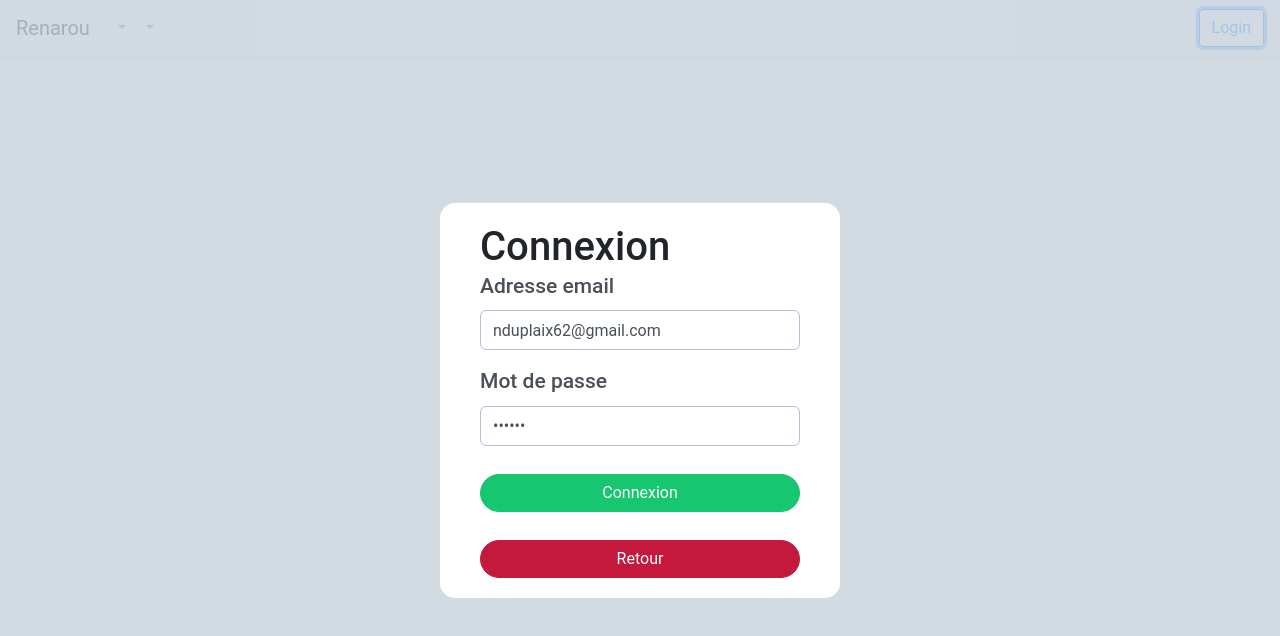
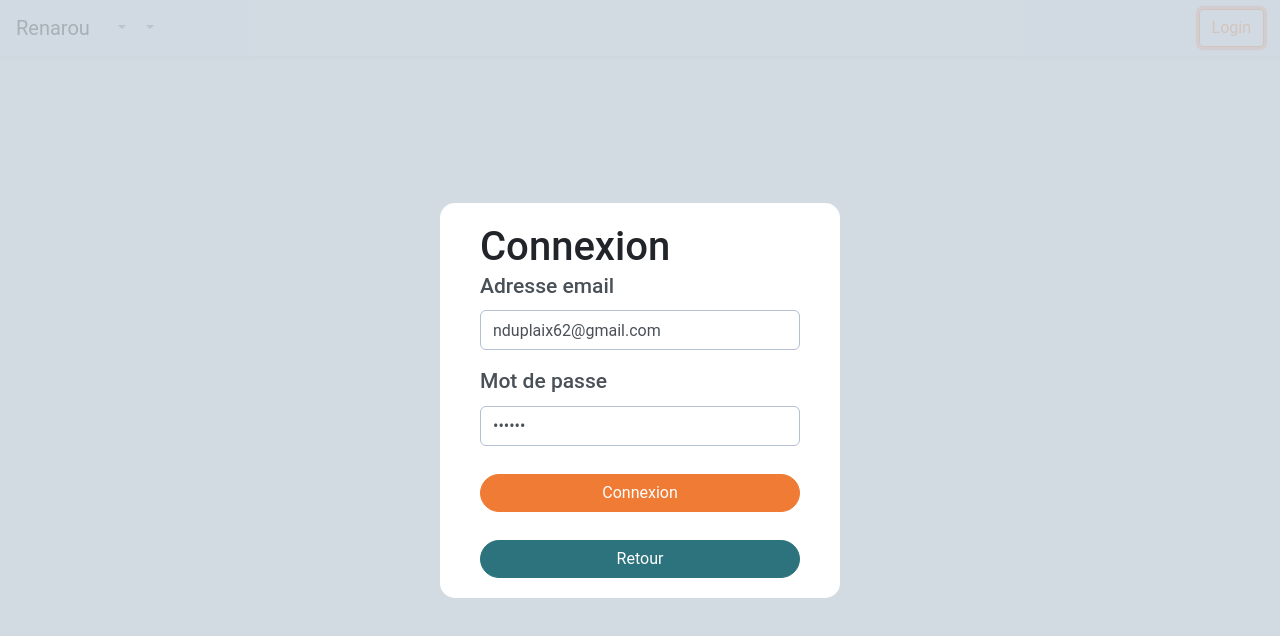
Before and after one commit to Nduplaix/renarou, a Vue app: page /404 in a window 1280 px wide. Both pictures are taken after a click on the button "Login". Shown: the top 636 px of the page. Built offline with nearby package versions, Linux system fonts and the light colour scheme.

Commit message:
[FEAT] edit style (navbar, colors, pagination)

```diff
--- a/src/assets/scss/_variables.scss
+++ b/src/assets/scss/_variables.scss
@@ -1,6 +1,6 @@
 /** Bootstrap colors **/
-$wd-primary: #007bff;
-$wd-secondary: #5a6169;
+$wd-primary: #F07B35;
+$wd-secondary: #2C737D;
 $wd-danger: #c4183c;
 $wd-info: #00b8d8;
 $wd-success: #17c671;
--- a/src/assets/scss/app.scss
+++ b/src/assets/scss/app.scss
@@ -19,5 +19,9 @@ body {
     .disabled {
       cursor: not-allowed;
     }
+
+    .btn-primary, .btn-secondary {
+      color: $wd-white;
+    }
   }
 }
--- a/src/components/Carousel/ImageList.vue
+++ b/src/components/Carousel/ImageList.vue
@@ -67,6 +67,8 @@ export default {
 </script>
 
 <style lang="scss" scoped>
+@import "../../assets/scss/variables";
+
 .image-list {
   width: 100%;
   position: relative;
@@ -87,12 +89,14 @@ export default {
 
   .slide {
     position: absolute;
-    height: 100%;
+    height: 30px;
     width: 30px;
     z-index: 10;
     display: flex;
     justify-content: center;
     align-items: center;
+    border-radius: 50%;
+    background-color: rgba($wd-primary, 0.4);
     &--right {
       right: 0;
     }
@@ -100,7 +104,7 @@ export default {
       left: 0;
     }
     &:hover {
-      background-color: rgba(255, 255, 255, 0.4);
+      background-color: rgba($wd-primary, 0.8);
     }
   }
 }
--- a/src/components/Carousel/ImageListComponent.vue
+++ b/src/components/Carousel/ImageListComponent.vue
@@ -1,5 +1,5 @@
 <template>
-  <div class="img-list-content mx-2" @click="updateImage">
+  <div class="img-list-content mx-2 rounded-circle" @click="updateImage">
     <img :src="imageLink" :alt="imageAlt" />
   </div>
 </template>
@@ -26,6 +26,7 @@ export default {
   background-color: #fff;
   display: flex;
   justify-content: center;
+  overflow: hidden;
   img {
     max-height: 100px;
     max-width: 100px;
--- a/src/components/Pagination/Pagination.vue
+++ b/src/components/Pagination/Pagination.vue
@@ -1,6 +1,10 @@
 <template>
   <div v-if="previous !== null || next !== null || display">
-    <nav class="d-flex justify-content-center" aria-label="Page navigation">
+    <nav
+      class="d-flex justify-content-center"
+      aria-label="Page navigation"
+      v-if="previous !== null || next !== null"
+    >
       <ul class="pagination">
         <li class="page-item" :class="{ disabled: previous === null }">
           <span
@@ -23,8 +27,8 @@
         </li>
       </ul>
     </nav>
-    <button class="btn btn-info" @click="loadPage(1, true)" v-if="!expanded">Afficher tout</button>
-    <button class="btn btn-info" @click="loadPage(1, false)" v-if="expanded">Réduire</button>
+    <button class="btn btn-secondary" @click="loadPage(1, true)" v-if="!expanded">Afficher tout</button>
+    <button class="btn btn-secondary" @click="loadPage(1, false)" v-if="expanded">Réduire</button>
   </div>
 </template>
 
@@ -44,7 +48,9 @@ export default {
   },
   methods: {
     loadPage(page, all) {
-      this.expanded = !this.expanded;
+      if (typeof all !== "undefined") {
+        this.expanded = !this.expanded;
+      }
       this.$emit("loadPage", { page, all });
     }
   }
--- a/src/components/ProductCard/Card.vue
+++ b/src/components/ProductCard/Card.vue
@@ -24,7 +24,7 @@
               name: 'product',
               params: { product: slug }
             }"
-            class="btn btn-info"
+            class="btn btn-secondary"
           >
             <i class="fas fa-search"></i> Voir plus
           </router-link>
--- a/src/views/Login.vue
+++ b/src/views/Login.vue
@@ -30,12 +30,12 @@
             v-model="password"
           />
         </div>
-        <button type="submit" id="submit" class="popin-btn btn btn-success btn-block">
+        <button type="submit" id="submit" class="popin-btn btn btn-primary btn-block">
           Connexion
         </button>
         <button
           type="button"
-          class="popin-btn btn btn-danger btn-block"
+          class="popin-btn btn btn-secondary btn-block"
           @click="$emit('hideLogin', false)"
         >
           Retour
```
